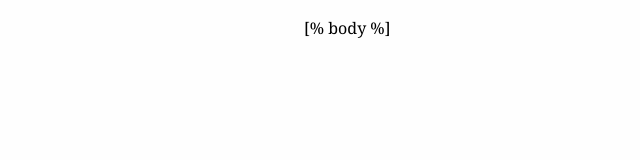
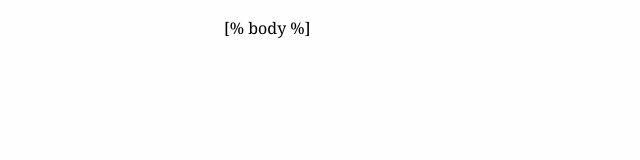
Before and after one commit to hupili/snsapi-website, a plain HTML site: page index.t.html in a window 1280 px wide. Shown: the whole page, without its empty margins (0-640 px from the left). Drawn offline with Linux system fonts and the light colour scheme.

Commit message:
increase width of body

```diff
--- a/css/snsapi-web.css
+++ b/css/snsapi-web.css
@@ -8,7 +8,7 @@ font-size:12px;
 line-height:1.5em;
 padding:1em;
 margin:auto;
-max-width:42em;
+max-width:52em;
 background:#fefefe;
 }
 
```
